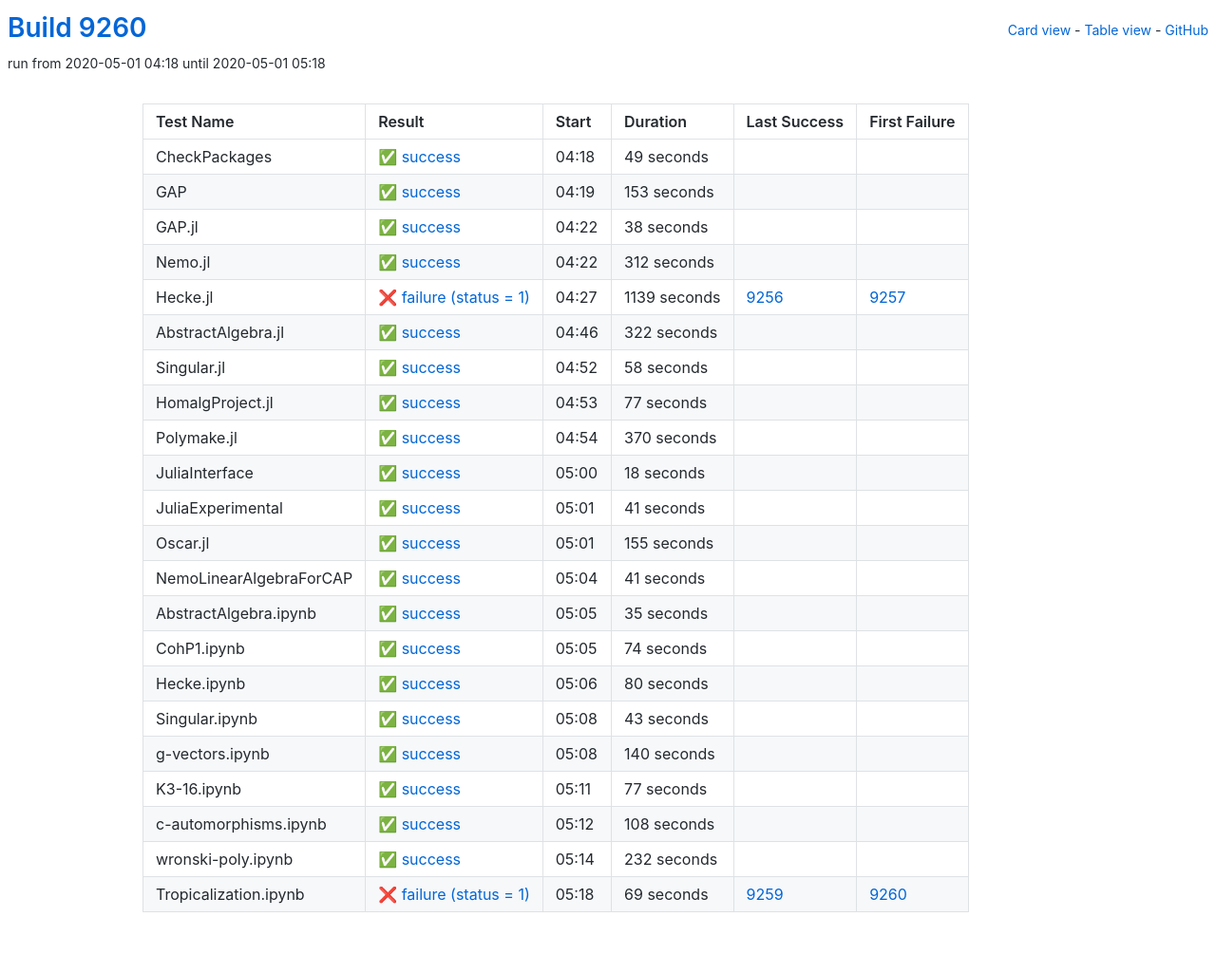
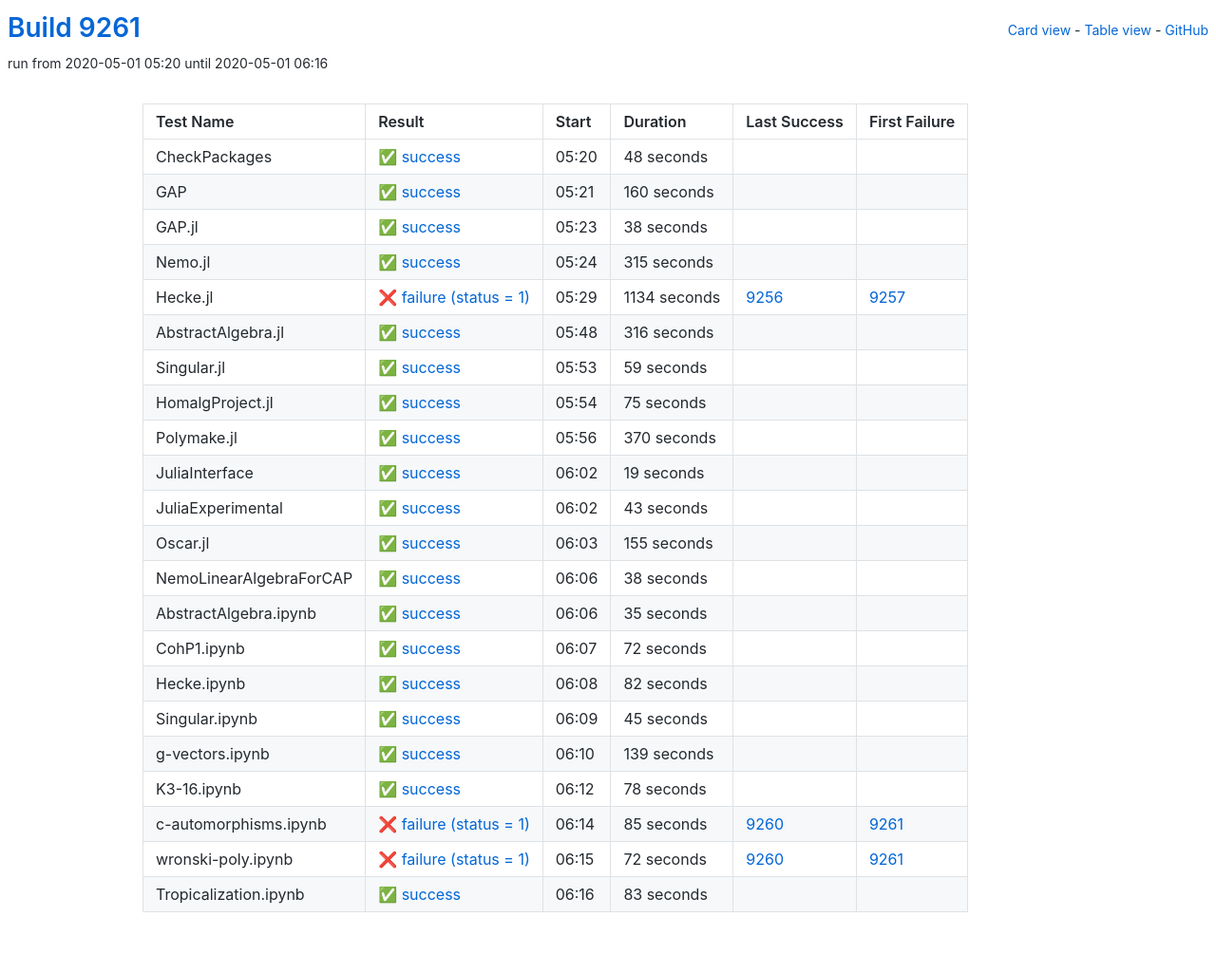
Before and after one commit to oscar-system/oscar-ci-status, a Jekyll site: the page built from table.html, in a window 1280 px wide. Shown: the whole page at 95% size. Built offline with Jekyll 4.4.1, drawn with Linux system fonts in a browser that asks for light colours.

Commit message:
Build 9261

```diff
--- a/_data/ci.yml
+++ b/_data/ci.yml
@@ -1,27 +1,27 @@
-build: 9260
-build_url: https://oscarci.mathematik.uni-kl.de/job/oscar/9260/
+build: 9261
+build_url: https://oscarci.mathematik.uni-kl.de/job/oscar/9261/
 job: oscar
 tests:
-- duration: 49
+- duration: 48
   exitcode: 0
   first_failure: false
   first_failure_url: null
   last_success: false
   last_success_url: null
-  log: https://oscarci.mathematik.uni-kl.de/job/oscar/9260/artifact/logs/build-9260/CheckPackages.log
+  log: https://oscarci.mathematik.uni-kl.de/job/oscar/9261/artifact/logs/build-9261/CheckPackages.log
   name: CheckPackages
-  start: 2020-05-01 04:18
+  start: 2020-05-01 05:20
   status: success
   success: true
-- duration: 153
+- duration: 160
   exitcode: 0
   first_failure: false
   first_failure_url: null
   last_success: false
   last_success_url: null
-  log: https://oscarci.mathematik.uni-kl.de/job/oscar/9260/artifact/logs/build-9260/GAP.log
+  log: https://oscarci.mathematik.uni-kl.de/job/oscar/9261/artifact/logs/build-9261/GAP.log
   name: GAP
-  start: 2020-05-01 04:19
+  start: 2020-05-01 05:21
   status: success
   success: true
 - duration: 38
@@ -30,64 +30,64 @@ tests:
   first_failure_url: null
   last_success: false
   last_success_url: null
-  log: https://oscarci.mathematik.uni-kl.de/job/oscar/9260/artifact/logs/build-9260/GAP.jl.log
+  log: https://oscarci.mathematik.uni-kl.de/job/oscar/9261/artifact/logs/build-9261/GAP.jl.log
   name: GAP.jl
-  start: 2020-05-01 04:22
+  start: 2020-05-01 05:23
   status: success
   success: true
-- duration: 312
+- duration: 315
   exitcode: 0
   first_failure: false
   first_failure_url: null
   last_success: false
   last_success_url: null
-  log: https://oscarci.mathematik.uni-kl.de/job/oscar/9260/artifact/logs/build-9260/Nemo.jl.log
+  log: https://oscarci.mathematik.uni-kl.de/job/oscar/9261/artifact/logs/build-9261/Nemo.jl.log
   name: Nemo.jl
-  start: 2020-05-01 04:22
+  start: 2020-05-01 05:24
   status: success
   success: true
-- duration: 1139
+- duration: 1134
   exitcode: 1
   first_failure: 9257
   first_failure_url: https://oscarci.mathematik.uni-kl.de/job/oscar/9257/
   last_success: 9256
   last_success_url: https://oscarci.mathematik.uni-kl.de/job/oscar/9256/
-  log: https://oscarci.mathematik.uni-kl.de/job/oscar/9260/artifact/logs/build-9260/Hecke.jl.log
+  log: https://oscarci.mathematik.uni-kl.de/job/oscar/9261/artifact/logs/build-9261/Hecke.jl.log
   name: Hecke.jl
-  start: 2020-05-01 04:27
+  start: 2020-05-01 05:29
   status: failure
   success: false
-- duration: 322
+- duration: 316
   exitcode: 0
   first_failure: false
   first_failure_url: null
   last_success: false
   last_success_url: null
-  log: https://oscarci.mathematik.uni-kl.de/job/oscar/9260/artifact/logs/build-9260/AbstractAlgebra.jl.log
+  log: https://oscarci.mathematik.uni-kl.de/job/oscar/9261/artifact/logs/build-9261/AbstractAlgebra.jl.log
   name: AbstractAlgebra.jl
-  start: 2020-05-01 04:46
+  start: 2020-05-01 05:48
   status: success
   success: true
-- duration: 58
+- duration: 59
   exitcode: 0
   first_failure: false
   first_failure_url: null
   last_success: false
   last_success_url: null
-  log: https://oscarci.mathematik.uni-kl.de/job/oscar/9260/artifact/logs/build-9260/Singular.jl.log
+  log: https://oscarci.mathematik.uni-kl.de/job/oscar/9261/artifact/logs/build-9261/Singular.jl.log
   name: Singular.jl
-  start: 2020-05-01 04:52
+  start: 2020-05-01 05:53
   status: success
   success: true
-- duration: 77
+- duration: 75
   exitcode: 0
   first_failure: false
   first_failure_url: null
   last_success: false
   last_success_url: null
-  log: https://oscarci.mathematik.uni-kl.de/job/oscar/9260/artifact/logs/build-9260/HomalgProject.jl.log
+  log: https://oscarci.mathematik.uni-kl.de/job/oscar/9261/artifact/logs/build-9261/HomalgProject.jl.log
   name: HomalgProject.jl
-  start: 2020-05-01 04:53
+  start: 2020-05-01 05:54
   status: success
   success: true
 - duration: 370
@@ -96,31 +96,31 @@ tests:
   first_failure_url: null
   last_success: false
   last_success_url: null
-  log: https://oscarci.mathematik.uni-kl.de/job/oscar/9260/artifact/logs/build-9260/Polymake.jl.log
+  log: https://oscarci.mathematik.uni-kl.de/job/oscar/9261/artifact/logs/build-9261/Polymake.jl.log
   name: Polymake.jl
-  start: 2020-05-01 04:54
+  start: 2020-05-01 05:56
   status: success
   success: true
-- duration: 18
+- duration: 19
   exitcode: 0
   first_failure: false
   first_failure_url: null
   last_success: false
   last_success_url: null
-  log: https://oscarci.mathematik.uni-kl.de/job/oscar/9260/artifact/logs/build-9260/JuliaInterface.log
+  log: https://oscarci.mathematik.uni-kl.de/job/oscar/9261/artifact/logs/build-9261/JuliaInterface.log
   name: JuliaInterface
-  start: 2020-05-01 05:00
+  start: 2020-05-01 06:02
   status: success
   success: true
-- duration: 41
+- duration: 43
   exitcode: 0
   first_failure: false
   first_failure_url: null
   last_success: false
   last_success_url: null
-  log: https://oscarci.mathematik.uni-kl.de/job/oscar/9260/artifact/logs/build-9260/JuliaExperimental.log
+  log: https://oscarci.mathematik.uni-kl.de/job/oscar/9261/artifact/logs/build-9261/JuliaExperimental.log
   name: JuliaExperimental
-  start: 2020-05-01 05:01
+  start: 2020-05-01 06:02
   status: success
   success: true
 - duration: 155
@@ -129,20 +129,20 @@ tests:
   first_failure_url: null
   last_success: false
   last_success_url: null
-  log: https://oscarci.mathematik.uni-kl.de/job/oscar/9260/artifact/logs/build-9260/Oscar.jl.log
+  log: https://oscarci.mathematik.uni-kl.de/job/oscar/9261/artifact/logs/build-9261/Oscar.jl.log
   name: Oscar.jl
-  start: 2020-05-01 05:01
+  start: 2020-05-01 06:03
   status: success
   success: true
-- duration: 41
+- duration: 38
   exitcode: 0
   first_failure: false
   first_failure_url: null
   last_success: false
   last_success_url: null
-  log: https://oscarci.mathematik.uni-kl.de/job/oscar/9260/artifact/logs/build-9260/NemoLinearAlgebraForCAP.log
+  log: https://oscarci.mathematik.uni-kl.de/job/oscar/9261/artifact/logs/build-9261/NemoLinearAlgebraForCAP.log
   name: NemoLinearAlgebraForCAP
-  start: 2020-05-01 05:04
+  start: 2020-05-01 06:06
   status: success
   success: true
 - duration: 35
@@ -151,96 +151,96 @@ tests:
   first_failure_url: null
   last_success: false
   last_success_url: null
-  log: https://oscarci.mathematik.uni-kl.de/job/oscar/9260/artifact/logs/build-9260/AbstractAlgebra.ipynb.log
+  log: https://oscarci.mathematik.uni-kl.de/job/oscar/9261/artifact/logs/build-9261/AbstractAlgebra.ipynb.log
   name: AbstractAlgebra.ipynb
-  start: 2020-05-01 05:05
+  start: 2020-05-01 06:06
   status: success
   success: true
-- duration: 74
+- duration: 72
   exitcode: 0
   first_failure: false
   first_failure_url: null
   last_success: false
   last_success_url: null
-  log: https://oscarci.mathematik.uni-kl.de/job/oscar/9260/artifact/logs/build-9260/CohP1.ipynb.log
+  log: https://oscarci.mathematik.uni-kl.de/job/oscar/9261/artifact/logs/build-9261/CohP1.ipynb.log
   name: CohP1.ipynb
-  start: 2020-05-01 05:05
+  start: 2020-05-01 06:07
   status: success
   success: true
-- duration: 80
+- duration: 82
   exitcode: 0
   first_failure: false
   first_failure_url: null
   last_success: false
   last_success_url: null
-  log: https://oscarci.mathematik.uni-kl.de/job/oscar/9260/artifact/logs/build-9260/Hecke.ipynb.log
+  log: https://oscarci.mathematik.uni-kl.de/job/oscar/9261/artifact/logs/build-9261/Hecke.ipynb.log
   name: Hecke.ipynb
-  start: 2020-05-01 05:06
+  start: 2020-05-01 06:08
   status: success
   success: true
-- duration: 43
+- duration: 45
   exitcode: 0
   first_failure: false
   first_failure_url: null
   last_success: false
   last_success_url: null
-  log: https://oscarci.mathematik.uni-kl.de/job/oscar/9260/artifact/logs/build-9260/Singular.ipynb.log
+  log: https://oscarci.mathematik.uni-kl.de/job/oscar/9261/artifact/logs/build-9261/Singular.ipynb.log
   name: Singular.ipynb
-  start: 2020-05-01 05:08
+  start: 2020-05-01 06:09
   status: success
   success: true
-- duration: 140
+- duration: 139
   exitcode: 0
   first_failure: false
   first_failure_url: null
   last_success: false
   last_success_url: null
-  log: https://oscarci.mathematik.uni-kl.de/job/oscar/9260/artifact/logs/build-9260/g-vectors.ipynb.log
+  log: https://oscarci.mathematik.uni-kl.de/job/oscar/9261/artifact/logs/build-9261/g-vectors.ipynb.log
   name: g-vectors.ipynb
-  start: 2020-05-01 05:08
+  start: 2020-05-01 06:10
   status: success
   success: true
-- duration: 77
+- duration: 78
   exitcode: 0
   first_failure: false
   first_failure_url: null
   last_success: false
   last_success_url: null
-  log: https://oscarci.mathematik.uni-kl.de/job/oscar/9260/artifact/logs/build-9260/K3-16.ipynb.log
+  log: https://oscarci.mathematik.uni-kl.de/job/oscar/9261/artifact/logs/build-9261/K3-16.ipynb.log
   name: K3-16.ipynb
-  start: 2020-05-01 05:11
+  start: 2020-05-01 06:12
   status: success
   success: true
-- duration: 108
+- duration: 85
+  exitcode: 1
+  first_failure: 9261
+  first_failure_url: https://oscarci.mathematik.uni-kl.de/job/oscar/9261/
+  last_success: 9260
+  last_success_url: https://oscarci.mathematik.uni-kl.de/job/oscar/9260/
+  log: https://oscarci.mathematik.uni-kl.de/job/oscar/9261/artifact/logs/build-9261/c-automorphisms.ipynb.log
+  name: c-automorphisms.ipynb
+  start: 2020-05-01 06:14
+  status: failure
+  success: false
+- duration: 72
+  exitcode: 1
+  first_failure: 9261
+  first_failure_url: https://oscarci.mathematik.uni-kl.de/job/oscar/9261/
+  last_success: 9260
+  last_success_url: https://oscarci.mathematik.uni-kl.de/job/oscar/9260/
+  log: https://oscarci.mathematik.uni-kl.de/job/oscar/9261/artifact/logs/build-9261/wronski-poly.ipynb.log
+  name: wronski-poly.ipynb
+  start: 2020-05-01 06:15
+  status: failure
+  success: false
+- duration: 83
   exitcode: 0
   first_failure: false
   first_failure_url: null
   last_success: false
   last_success_url: null
-  log: https://oscarci.mathematik.uni-kl.de/job/oscar/9260/artifact/logs/build-9260/c-automorphisms.ipynb.log
-  name: c-automorphisms.ipynb
-  start: 2020-05-01 05:12
+  log: https://oscarci.mathematik.uni-kl.de/job/oscar/9261/artifact/logs/build-9261/Tropicalization.ipynb.log
+  name: Tropicalization.ipynb
+  start: 2020-05-01 06:16
   status: success
   success: true
-- duration: 232
-  exitcode: 0
-  first_failure: false
-  first_failure_url: null
-  last_success: false
-  last_success_url: null
-  log: https://oscarci.mathematik.uni-kl.de/job/oscar/9260/artifact/logs/build-9260/wronski-poly.ipynb.log
-  name: wronski-poly.ipynb
-  start: 2020-05-01 05:14
-  status: success
-  success: true
-- duration: 69
-  exitcode: 1
-  first_failure: 9260
-  first_failure_url: https://oscarci.mathematik.uni-kl.de/job/oscar/9260/
-  last_success: 9259
-  last_success_url: https://oscarci.mathematik.uni-kl.de/job/oscar/9259/
-  log: https://oscarci.mathematik.uni-kl.de/job/oscar/9260/artifact/logs/build-9260/Tropicalization.ipynb.log
-  name: Tropicalization.ipynb
-  start: 2020-05-01 05:18
-  status: failure
-  success: false
```
Also changed, not shown: README.md.
